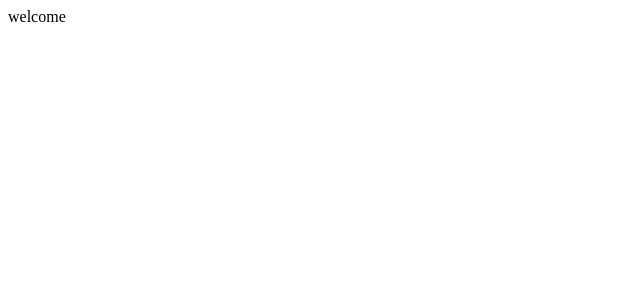
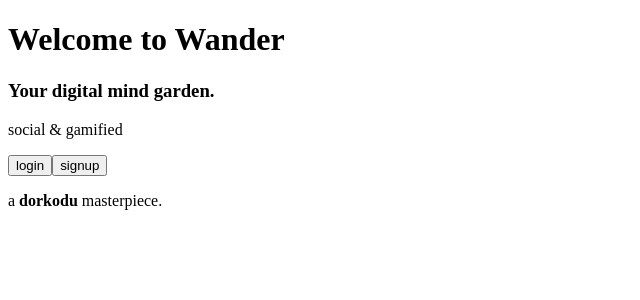
Before and after one commit to dorkodu/wander, a React (Vite) app in the folder web/: page /welcome in a window 1280 px wide. Shown: the top 300 px of the page, without its empty margins (0-640 px from the left). Built offline with nearby package versions, Linux system fonts and the light colour scheme.

Commit message:
update Welcome page with dummy content

```diff
--- a/web/src/routes/Welcome.tsx
+++ b/web/src/routes/Welcome.tsx
@@ -1,7 +1,22 @@
-function Welcome() {
+import { FunctionComponent } from "react";
+
+const Welcome: FunctionComponent<{}> = ({}) => {
   return (
-    <>welcome</>
-  )
-}
+    <div>
+      <h1>Welcome to Wander</h1>
+      <h3>Your digital mind garden.</h3>
+      <p>social & gamified</p>
+      <div>
+        <button>login</button>
+        <button>signup</button>
+      </div>
+      <div>
+        <p>
+          a <b>dorkodu</b> masterpiece.
+        </p>
+      </div>
+    </div>
+  );
+};
 
-export default Welcome
+export default Welcome;
```
